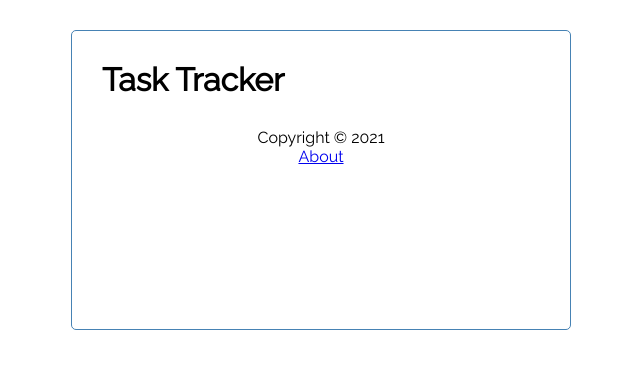
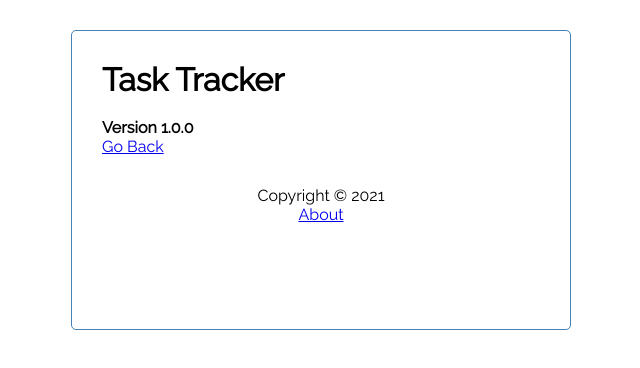
Before and after one commit to RamaSentani/task-tracker, a React (Create React App) app: page /task-tracker/about in a window 1280 px wide. Shown: the top 368 px of the page, without its empty margins (319-959 px from the left). Built offline with nearby package versions, Linux system fonts and the light colour scheme; data requests are answered from the project's data file.

Commit message:
Fix route to /tasl-tracker for gh-pages deploy

```diff
--- a/src/App.jsx
+++ b/src/App.jsx
@@ -89,7 +89,7 @@
           showAdd={showAddTask}
         />
         <Route
-          path="/tasks"
+          path="/task-tracker"
           exact
           render={(props) => (
             <>
@@ -106,7 +106,7 @@
             </>
           )}
         />
-        <Route path="/about" component={About} />
+        <Route path="/task-tracker/about" component={About} />
         <Footer />
       </div>
     </Router>
--- a/src/components/About.jsx
+++ b/src/components/About.jsx
@@ -4,7 +4,7 @@
   return (
     <div>
       <h4>Version 1.0.0</h4>
-      <Link to="/tasks">Go Back</Link>
+      <Link to="/task-tracker">Go Back</Link>
     </div>
   );
 };
--- a/src/components/Footer.jsx
+++ b/src/components/Footer.jsx
@@ -4,7 +4,7 @@
   return (
     <footer>
       <p>Copyright &copy; 2021</p>
-      <Link to="/about">About</Link>
+      <Link to="/task-tracker/about">About</Link>
     </footer>
   );
 };
--- a/src/components/Header.jsx
+++ b/src/components/Header.jsx
@@ -8,7 +8,7 @@
   return (
     <header className="header">
       <h1>{title}</h1>
-      {location.pathname === "/tasks" && (
+      {location.pathname === "/task-tracker" && (
         <Button
           color={showAdd ? "red" : "green"}
           text={showAdd ? "Close" : "Add"}
```
